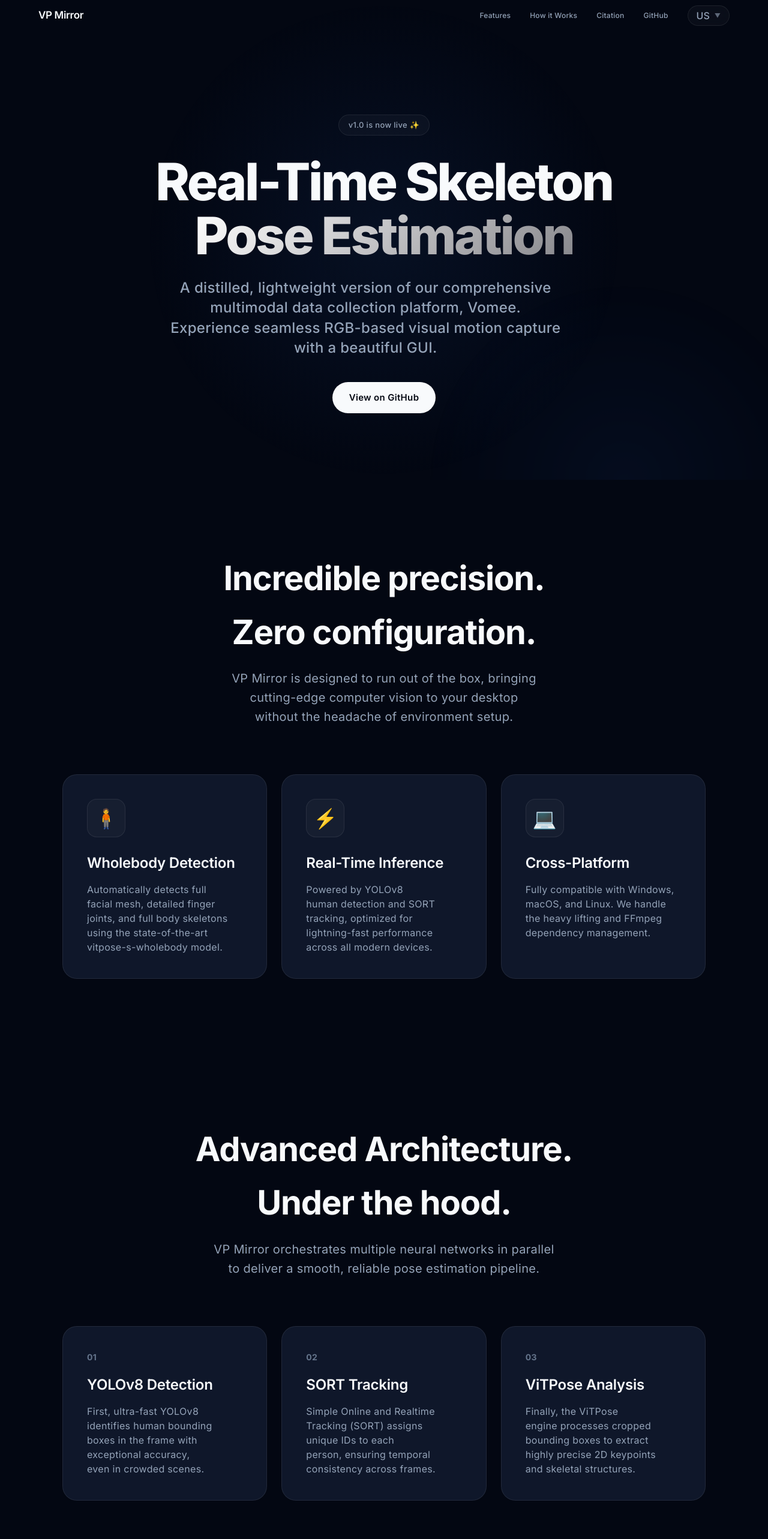
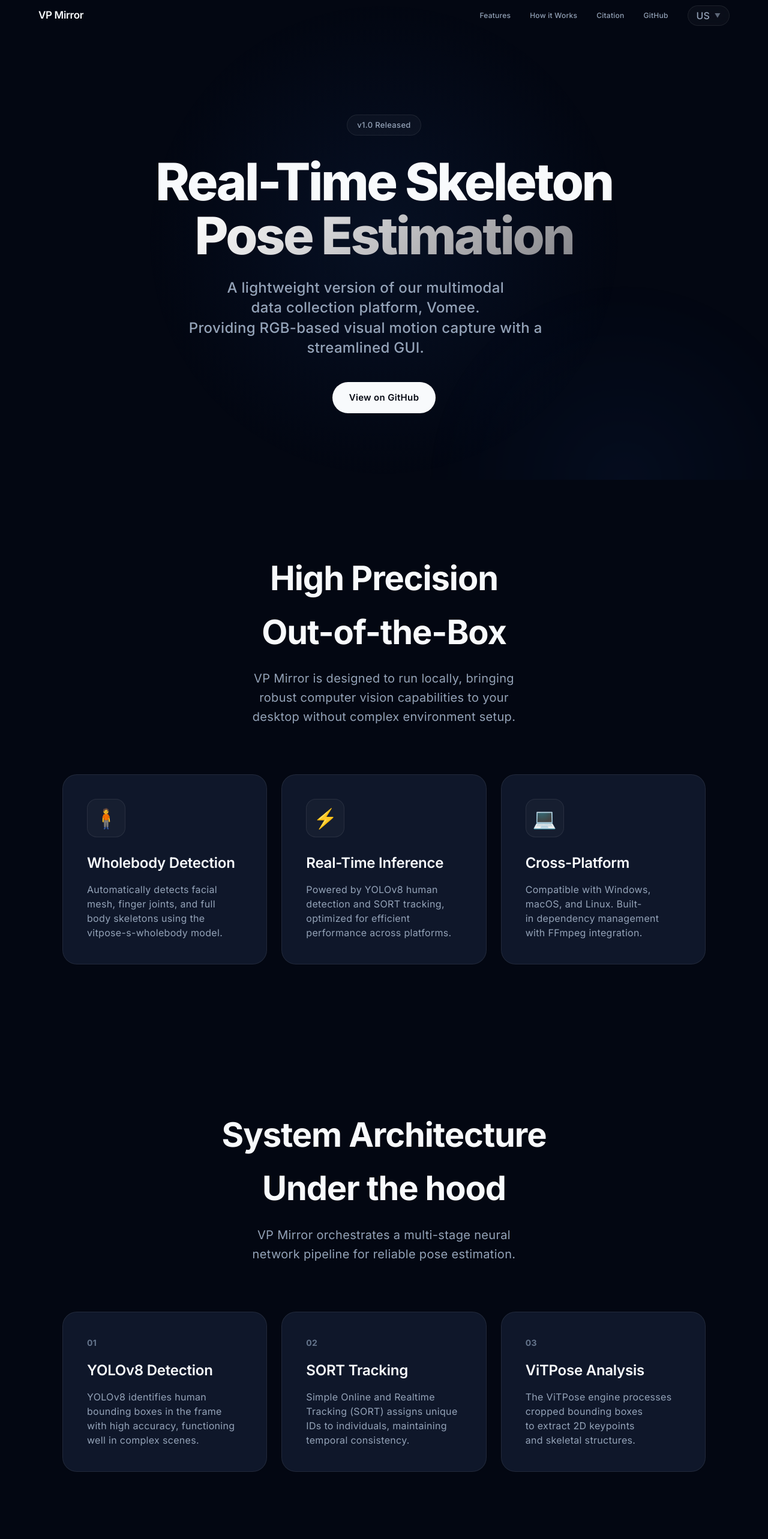
Before and after one commit to weixijia/ViTPoseStudio, a React (Vite) app in the folder website/: page / in a window 1280 px wide. Shown: the top 2566 px of the page at 60% size. Built offline with nearby package versions, Linux system fonts and the light colour scheme.

Commit message:
Update website copywriting to be more objective and native

```diff
--- a/website/src/i18n.js
+++ b/website/src/i18n.js
@@ -12,69 +12,69 @@
       github: 'GitHub'
     },
     hero: {
-      badge: 'v1.0 is now live ✨',
+      badge: 'v1.0 Released',
       title1: 'Real-Time Skeleton',
       title2: 'Pose Estimation',
-      subtitle1: 'A distilled, lightweight version of our comprehensive multimodal data collection platform, Vomee.',
-      subtitle2: 'Experience seamless RGB-based visual motion capture with a beautiful GUI.',
+      subtitle1: 'A lightweight version of our multimodal data collection platform, Vomee.',
+      subtitle2: 'Providing RGB-based visual motion capture with a streamlined GUI.',
       btnDownload: 'View on GitHub',
     },
     features: {
-      title1: 'Incredible precision.',
-      title2: 'Zero configuration.',
-      subtitle: 'VP Mirror is designed to run out of the box, bringing cutting-edge computer vision to your desktop without the headache of environment setup.',
+      title1: 'High Precision',
+      title2: 'Out-of-the-Box',
+      subtitle: 'VP Mirror is designed to run locally, bringing robust computer vision capabilities to your desktop without complex environment setup.',
       items: [
         {
           icon: '🧍',
           title: 'Wholebody Detection',
-          desc: 'Automatically detects full facial mesh, detailed finger joints, and full body skeletons using the state-of-the-art vitpose-s-wholebody model.'
+          desc: 'Automatically detects facial mesh, finger joints, and full body skeletons using the vitpose-s-wholebody model.'
         },
         {
           icon: '⚡',
           title: 'Real-Time Inference',
-          desc: 'Powered by YOLOv8 human detection and SORT tracking, optimized for lightning-fast performance across all modern devices.'
+          desc: 'Powered by YOLOv8 human detection and SORT tracking, optimized for efficient performance across platforms.'
         },
         {
           icon: '💻',
           title: 'Cross-Platform',
-          desc: 'Fully compatible with Windows, macOS, and Linux. We handle the heavy lifting and FFmpeg dependency management.'
+          desc: 'Compatible with Windows, macOS, and Linux. Built-in dependency management with FFmpeg integration.'
         }
       ]
     },
     howItWorks: {
-      title1: 'Advanced Architecture.',
-      title2: 'Under the hood.',
-      subtitle: 'VP Mirror orchestrates multiple neural networks in parallel to deliver a smooth, reliable pose estimation pipeline.',
+      title1: 'System Architecture',
+      title2: 'Under the hood',
+      subtitle: 'VP Mirror orchestrates a multi-stage neural network pipeline for reliable pose estimation.',
       cards: [
         {
           step: '01',
           title: 'YOLOv8 Detection',
-          desc: 'First, ultra-fast YOLOv8 identifies human bounding boxes in the frame with exceptional accuracy, even in crowded scenes.'
+          desc: 'YOLOv8 identifies human bounding boxes in the frame with high accuracy, functioning well in complex scenes.'
         },
         {
           step: '02',
           title: 'SORT Tracking',
-          desc: 'Simple Online and Realtime Tracking (SORT) assigns unique IDs to each person, ensuring temporal consistency across frames.'
+          desc: 'Simple Online and Realtime Tracking (SORT) assigns unique IDs to individuals, maintaining temporal consistency.'
         },
         {
           step: '03',
           title: 'ViTPose Analysis',
-          desc: 'Finally, the ViTPose engine processes cropped bounding boxes to extract highly precise 2D keypoints and skeletal structures.'
+          desc: 'The ViTPose engine processes cropped bounding boxes to extract 2D keypoints and skeletal structures.'
         }
       ]
     },
     contributors: {
-      title1: 'Meet the Team.',
-      title2: 'Contributors.',
-      subtitle: 'VP Mirror is proudly maintained by researchers from University College London (UCL).',
+      title1: 'Team',
+      title2: 'Contributors',
+      subtitle: 'Maintained by researchers from University College London (UCL).',
       members: [
         { name: 'Xijia Wei', email: 'xijia.wei.21@ucl.ac.uk' },
         { name: 'Yifu Liu', email: 'yifu.liu.22@ucl.ac.uk' }
       ]
     },
     citation: {
-      title1: 'Backed by Academic Research.',
-      subtitle: 'VP Mirror is distilled from our multimodal data collection platform, Vomee. If you use our tool in your research, please cite our paper:',
+      title1: 'Academic Reference',
+      subtitle: 'VP Mirror is derived from our multimodal data collection platform, Vomee. If you use our tool in your research, please consider citing our paper:',
     },
     footer: {
       copyright: '© 2026 Xijia Wei. Released under the MIT License.',
@@ -89,60 +89,60 @@
       github: 'GitHub'
     },
     hero: {
-      badge: 'v1.0 现已发布 ✨',
+      badge: 'v1.0 现已发布',
       title1: '实时骨骼',
-      title2: '姿态估计。',
-      subtitle1: '从我们全面的多模态数据采集平台 Vomee 中精炼而出的轻量级版本。',
-      subtitle2: '借助精美的图形界面，体验无缝的基于 RGB 的视觉动作捕捉。',
+      title2: '姿态估计',
+      subtitle1: '基于我们的多模态数据采集平台 Vomee 打造的轻量级版本。',
+      subtitle2: '通过直观的图形界面，提供流畅的 RGB 视觉动作捕捉体验。',
       btnDownload: '在 GitHub 上查看',
     },
     features: {
-      title1: '令人惊叹的精度。',
-      title2: '零配置开箱即用。',
-      subtitle: 'VP Mirror 旨在开箱即用，将前沿的计算机视觉技术带到您的桌面，免去繁杂的环境配置烦恼。',
+      title1: '高精度检测',
+      title2: '开箱即用',
+      subtitle: 'VP Mirror 提供了开箱即用的体验，无需复杂的环境配置即可在桌面端运行计算机视觉算法。',
       items: [
         {
           icon: '🧍',
           title: '全身联合检测',
-          desc: '使用先进的 vitpose-s-wholebody 模型，自动检测完整的面部网格、详细的手指关节和全身骨架。'
+          desc: '使用 vitpose-s-wholebody 模型，自动提取面部特征、手指关节及全身骨架。'
         },
         {
           icon: '⚡',
           title: '实时推理',
-          desc: '由 YOLOv8 人体检测和 SORT 目标跟踪技术驱动，专为所有现代设备上的极速性能而优化。'
+          desc: '基于 YOLOv8 人体检测和 SORT 目标跟踪，针对不同操作系统平台进行了性能优化。'
         },
         {
           icon: '💻',
           title: '跨平台支持',
-          desc: '完全兼容 Windows、macOS 和 Linux。我们为您处理了复杂的 FFmpeg 依赖管理。'
+          desc: '兼容 Windows、macOS 和 Linux。内置 FFmpeg 环境依赖处理，降低使用门槛。'
         }
       ]
     },
     howItWorks: {
-      title1: '先进的架构。',
-      title2: '深入底层。',
-      subtitle: 'VP Mirror 并行调度多个神经网络，以提供流畅、可靠的姿态估计流水线。',
+      title1: '系统架构',
+      title2: '技术原理',
+      subtitle: 'VP Mirror 并行调用多个神经网络模型，实现稳定的姿态估计管线。',
       cards: [
         {
           step: '01',
-          title: 'YOLOv8 检测',
-          desc: '首先，极速的 YOLOv8 模型会在画面中准确识别出人体的边界框，即使在拥挤的场景中也能保持高精度。'
+          title: 'YOLOv8 目标检测',
+          desc: '通过 YOLOv8 快速识别画面中的人体边界框，能够较好地适应复杂的环境背景。'
         },
         {
           step: '02',
           title: 'SORT 目标跟踪',
-          desc: '简单的在线实时跟踪算法 (SORT) 为每个人分配唯一的 ID，确保连续帧之间的人物一致性。'
+          desc: '使用 SORT 算法为画面中的目标分配独立 ID，保持视频帧之间的人物跟踪一致性。'
         },
         {
           step: '03',
           title: 'ViTPose 姿态分析',
-          desc: '最后，ViTPose 引擎对裁剪后的人体区域进行深度分析，提取极其精确的 2D 关键点和骨骼结构。'
+          desc: 'ViTPose 引擎对裁剪出的人体区域进行分析，输出相应的 2D 骨骼关键点结构。'
         }
       ]
     },
     contributors: {
-      title1: '核心团队。',
-      title2: '贡献者。',
+      title1: '核心团队',
+      title2: '贡献者',
       subtitle: 'VP Mirror 由伦敦大学学院 (UCL) 的研究人员开发和维护。',
       members: [
         { name: '魏熙佳', email: 'xijia.wei.21@ucl.ac.uk' },
@@ -150,8 +150,8 @@
       ]
     },
     citation: {
-      title1: '由学术研究支持。',
-      subtitle: 'VP Mirror 提炼自我们的多模态数据采集平台 Vomee。如果您在研究中使用了我们的工具，请引用我们的论文：',
+      title1: '学术引用',
+      subtitle: 'VP Mirror 衍生自我们的多模态数据采集平台 Vomee。如果您在研究中使用了本工具，欢迎引用我们的论文：',
     },
     footer: {
       copyright: '© 2026 Xijia Wei. 基于 MIT 协议开源。',
```
